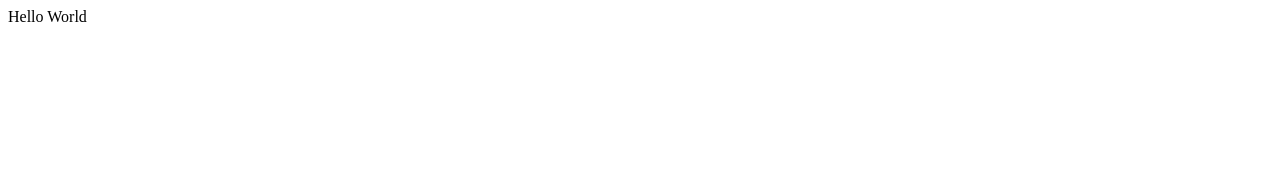
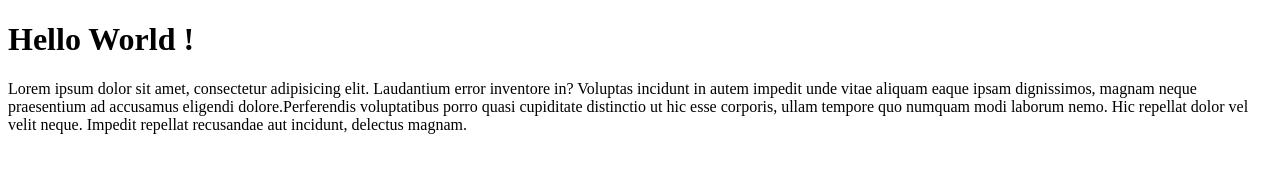
Before and after one commit to rguia/Website01, a plain HTML site: page index.html in a window 1280 px wide. Drawn offline with Linux system fonts and the light colour scheme.

Commit message:
Added lines to index.html

```diff
--- a/index.html
+++ b/index.html
@@ -7,6 +7,7 @@
     <title>Document</title>
 </head>
 <body>
-    Hello World
+    <h1>Hello World !</h1>
+    <p>Lorem ipsum dolor sit amet, consectetur adipisicing elit. Laudantium error inventore in? Voluptas incidunt in autem impedit unde vitae aliquam eaque ipsam dignissimos, magnam neque praesentium ad accusamus eligendi dolore.</span><span>Perferendis voluptatibus porro quasi cupiditate distinctio ut hic esse corporis, ullam tempore quo numquam modi laborum nemo. Hic repellat dolor vel velit neque. Impedit repellat recusandae aut incidunt, delectus magnam.</p>
 </body>
 </html>
```
